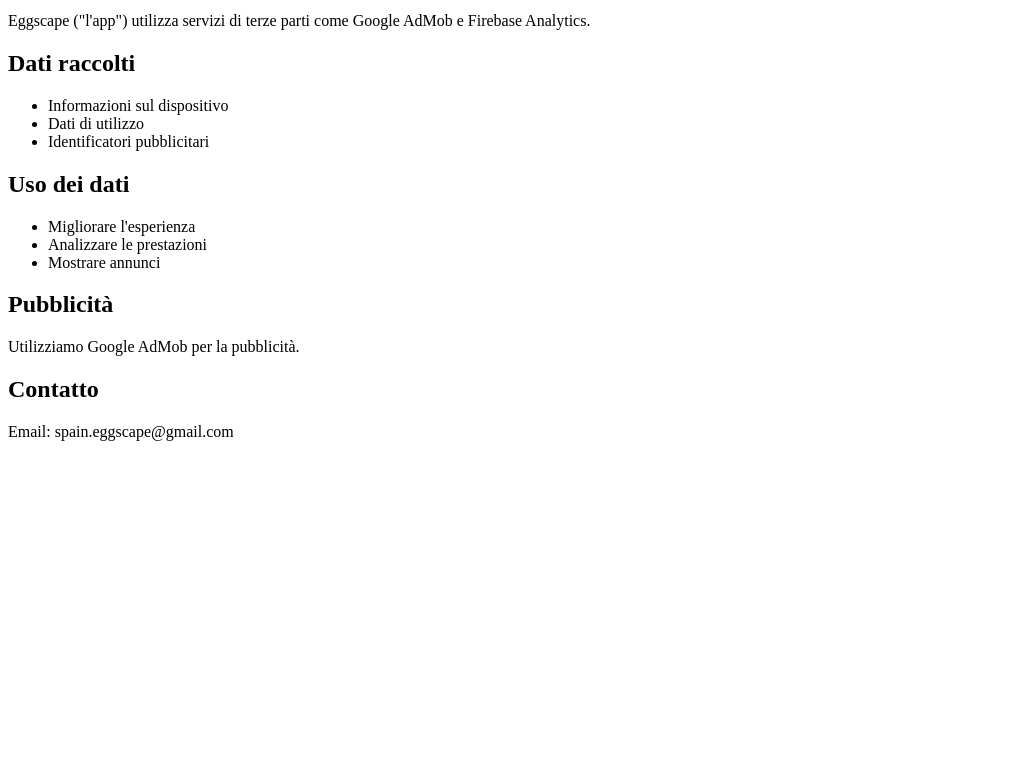
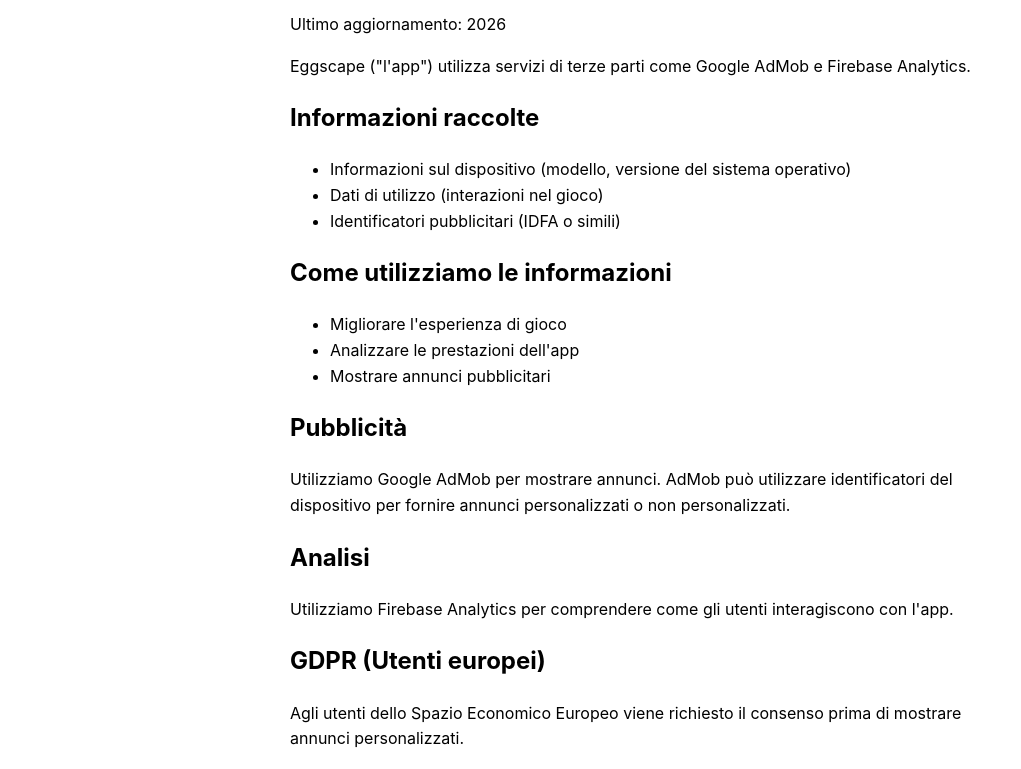
Before and after one commit to jdavilaf/eggscape-support, a plain HTML site: page privacy/it/index.html in a window 1280 px wide. Shown: the part 102-871 px from the top of the page, without its empty margins (0-1021 px from the left). Before the commit the page ends 800 px from the top, so only its background shows below. Drawn offline with Linux system fonts and the light colour scheme.

Commit message:
Update index.html

```diff
--- a/privacy/it/index.html
+++ b/privacy/it/index.html
@@ -3,32 +3,50 @@
 <html lang="it">
 <head>
   <meta charset="UTF-8">
-  <title>Informativa sulla privacy Eggscape</title>
+  <title>Informativa sulla privacy di Eggscape</title>
+  <style>
+    body {
+      font-family: -apple-system, Arial, sans-serif;
+      max-width: 700px;
+      margin: auto;
+      padding: 20px;
+      line-height: 1.6;
+    }
+  </style>
 </head>
 <body>
 
 <h1>Informativa sulla privacy</h1>
 
-<p>Aggiornato: 2026</p>
+<p>Ultimo aggiornamento: 2026</p>
 
 <p>Eggscape ("l'app") utilizza servizi di terze parti come Google AdMob e Firebase Analytics.</p>
 
-<h2>Dati raccolti</h2>
+<h2>Informazioni raccolte</h2>
 <ul>
-  <li>Informazioni sul dispositivo</li>
-  <li>Dati di utilizzo</li>
-  <li>Identificatori pubblicitari</li>
+  <li>Informazioni sul dispositivo (modello, versione del sistema operativo)</li>
+  <li>Dati di utilizzo (interazioni nel gioco)</li>
+  <li>Identificatori pubblicitari (IDFA o simili)</li>
 </ul>
 
-<h2>Uso dei dati</h2>
+<h2>Come utilizziamo le informazioni</h2>
 <ul>
-  <li>Migliorare l'esperienza</li>
-  <li>Analizzare le prestazioni</li>
-  <li>Mostrare annunci</li>
+  <li>Migliorare l'esperienza di gioco</li>
+  <li>Analizzare le prestazioni dell'app</li>
+  <li>Mostrare annunci pubblicitari</li>
 </ul>
 
 <h2>Pubblicità</h2>
-<p>Utilizziamo Google AdMob per la pubblicità.</p>
+<p>Utilizziamo Google AdMob per mostrare annunci. AdMob può utilizzare identificatori del dispositivo per fornire annunci personalizzati o non personalizzati.</p>
+
+<h2>Analisi</h2>
+<p>Utilizziamo Firebase Analytics per comprendere come gli utenti interagiscono con l'app.</p>
+
+<h2>GDPR (Utenti europei)</h2>
+<p>Agli utenti dello Spazio Economico Europeo viene richiesto il consenso prima di mostrare annunci personalizzati.</p>
+
+<h2>I tuoi diritti</h2>
+<p>Puoi richiedere l'accesso, la correzione o la cancellazione dei tuoi dati contattandoci.</p>
 
 <h2>Contatto</h2>
 <p>Email: spain.eggscape@gmail.com</p>
```
